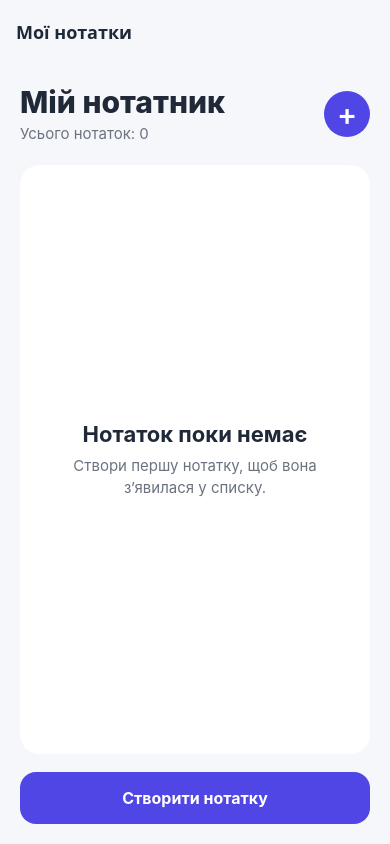
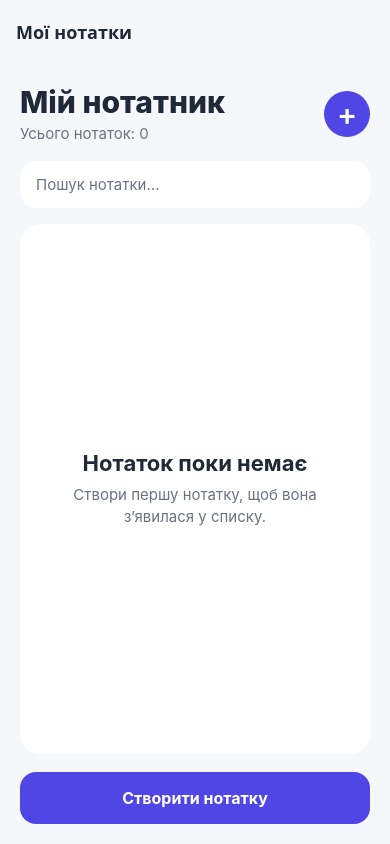
Before and after one commit to Ju11ezzz/Zalik, a React Native app: screen /Notes in a window 390 px wide. Built offline with nearby package versions, Linux system fonts and the light colour scheme.

Commit message:
Add search input to notes screen

```diff
--- a/src/screens/NotesScreen.js
+++ b/src/screens/NotesScreen.js
@@ -4,6 +4,7 @@ import {
   FlatList,
   StyleSheet,
   Text,
+  TextInput,
   TouchableOpacity,
   View,
 } from 'react-native';
@@ -16,6 +17,7 @@ import { getNotes } from '../storage/notesStorage';
 export default function NotesScreen({ navigation }) {
   const [notes, setNotes] = useState([]);
   const [isLoading, setIsLoading] = useState(true);
+  const [searchText, setSearchText] = useState('');
 
   async function loadNotes() {
     const savedNotes = await getNotes();
@@ -38,9 +40,7 @@ export default function NotesScreen({ navigation }) {
       <View style={styles.header}>
         <View>
           <Text style={styles.title}>Мій нотатник</Text>
-          <Text style={styles.subtitle}>
-            Усього нотаток: {notes.length}
-          </Text>
+          <Text style={styles.subtitle}>Усього нотаток: {notes.length}</Text>
         </View>
 
         <TouchableOpacity
@@ -50,6 +50,14 @@ export default function NotesScreen({ navigation }) {
           <Text style={styles.smallButtonText}>+</Text>
         </TouchableOpacity>
       </View>
+
+      <TextInput
+        style={styles.searchInput}
+        placeholder="Пошук нотатки..."
+        placeholderTextColor={COLORS.muted}
+        value={searchText}
+        onChangeText={setSearchText}
+      />
 
       {isLoading ? (
         <View style={styles.centerBlock}>
@@ -97,7 +105,7 @@ const styles = StyleSheet.create({
     flexDirection: 'row',
     justifyContent: 'space-between',
     alignItems: 'center',
-    marginBottom: 22,
+    marginBottom: 18,
   },
   title: {
     fontSize: 30,
@@ -122,6 +130,15 @@ const styles = StyleSheet.create({
     lineHeight: 32,
     color: COLORS.white,
     fontWeight: '600',
+  },
+  searchInput: {
+    backgroundColor: COLORS.white,
+    borderRadius: 16,
+    paddingHorizontal: 16,
+    paddingVertical: 14,
+    fontSize: 15,
+    color: COLORS.text,
+    marginBottom: 16,
   },
   centerBlock: {
     flex: 1,
```
